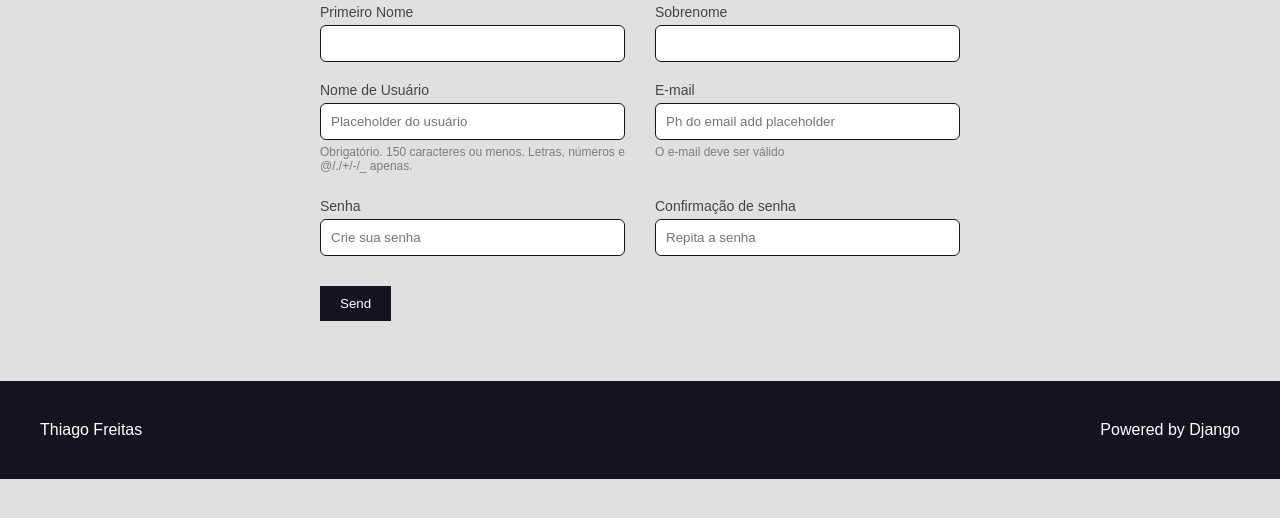
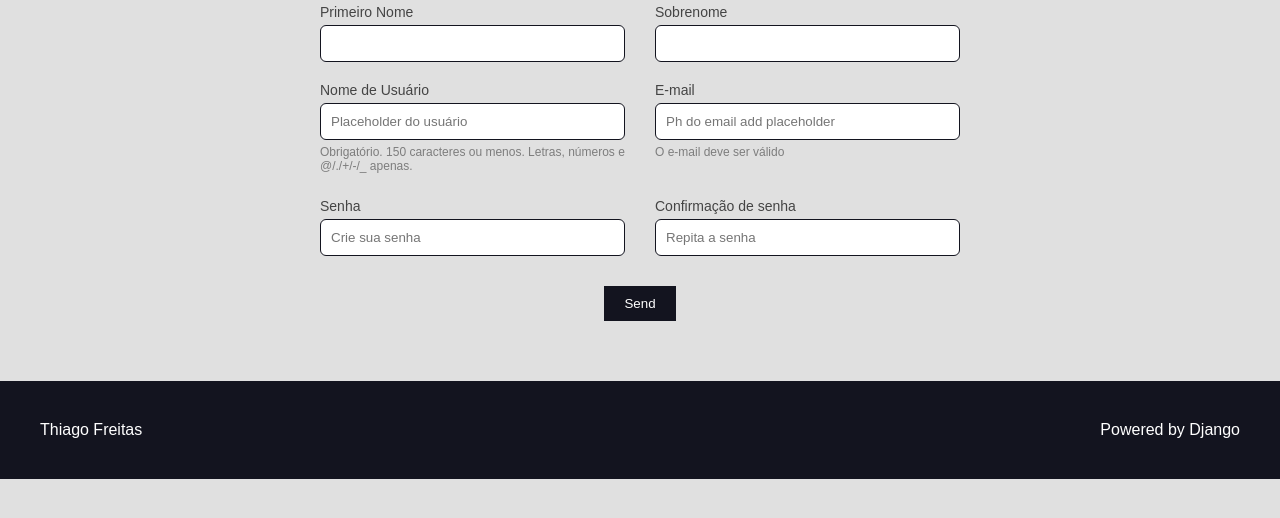
Before and after one commit to tfreitasdevv/projeto-receitas-versao-professor-udemy, a Django app: page /authors/register/ in a window 1280 px wide. Shown: the part 194-712 px from the top of the page. Run offline with Django 3.2, Linux system fonts and the light colour scheme.

Commit message:
Centralizando botão SEND

```diff
--- a/authors/templates/authors/pages/register_view.html
+++ b/authors/templates/authors/pages/register_view.html
@@ -29,7 +29,7 @@
                 {% endfor %}
             </div>
             <!--o botão precisa estar no mesmo form-group para funcionar com o formulário-->
-            <div class="form-content form-content-grid">
+            <div class="form-content center form-content-grid">
                 <div class="form-group">
                     <button type="submit">Send</button>
                 </div>
```
